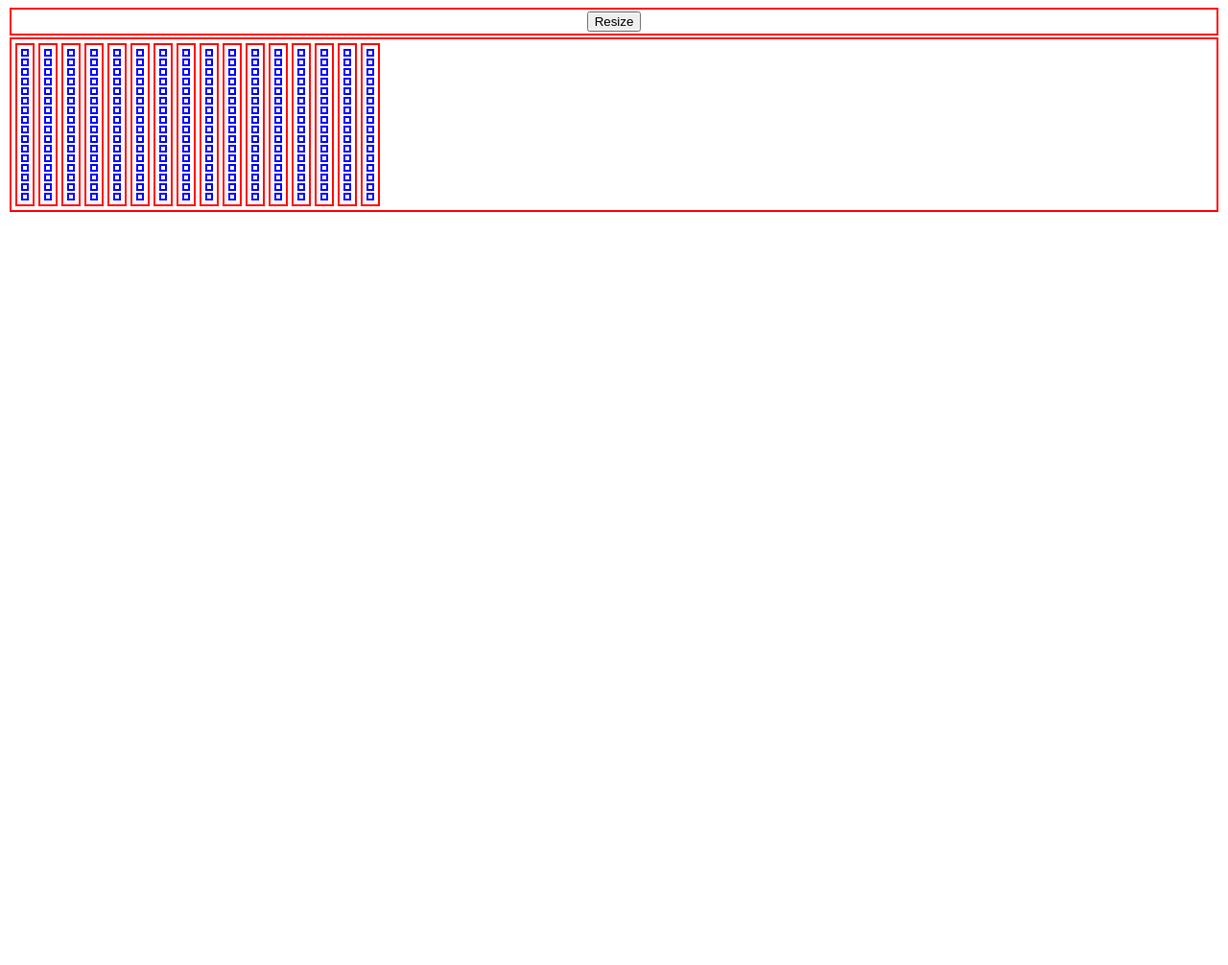
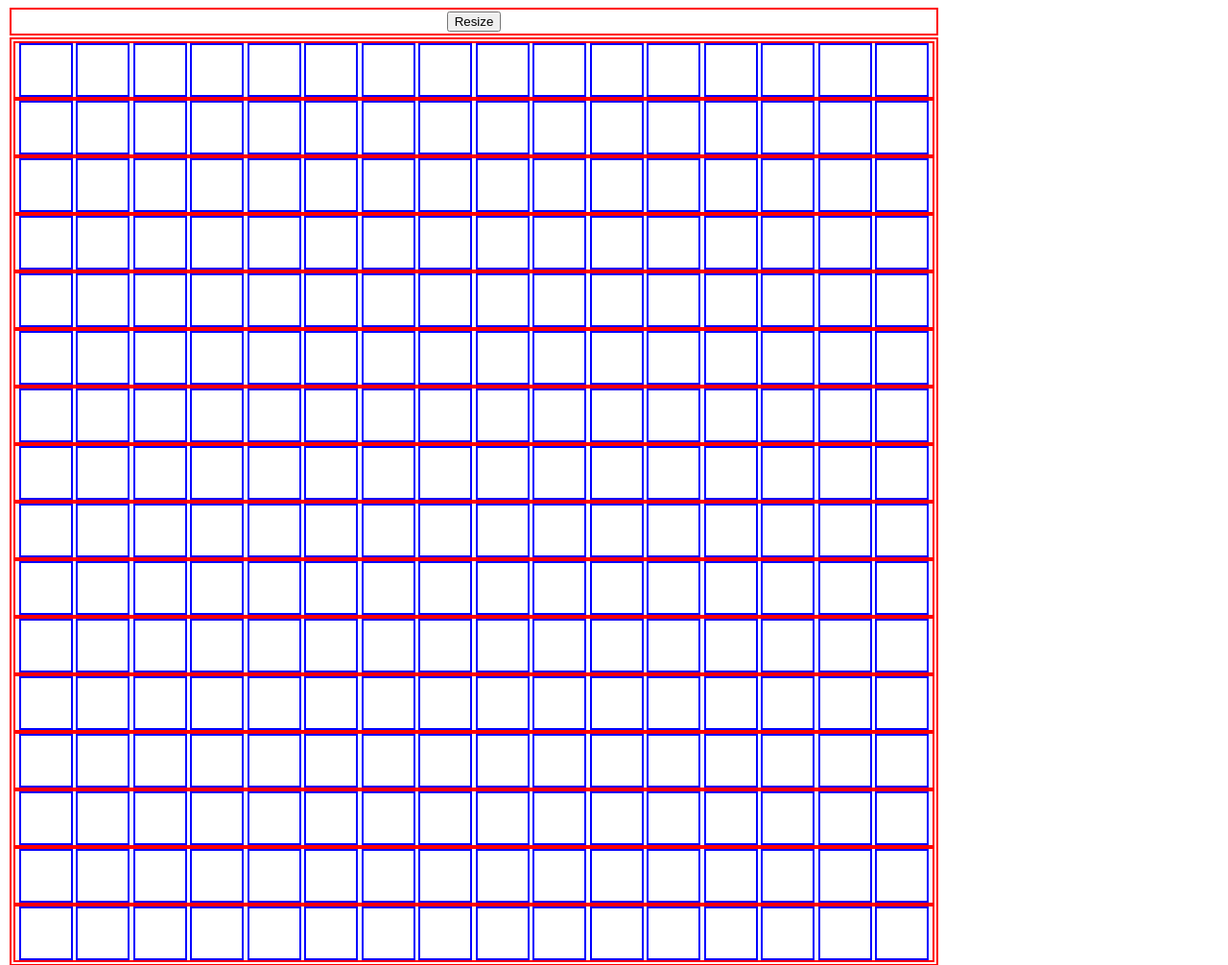
Before and after one commit to YehorKo757/TOP-Etch-a-Scetch, a plain HTML site: page index.html in a window 1280 px wide. Shown: the top 1006 px of the page at 96% size. Before the commit the page ends 800 px from the top, so only its background shows below. Drawn offline with Linux system fonts and the light colour scheme.

Commit message:
Add styling to make squares resizable

```diff
--- a/script.js
+++ b/script.js
@@ -18,15 +18,17 @@ let item = undefined;
 let size = undefined;
 
 function makeGrid(size = 16) {
-
+    let counter = 0;
     for (let i=0; i<=size-1; i++){
         row = document.createElement("div");
         row.classList.add("row");
 
         for (let j=0; j<=size-1; j++){
             item = document.createElement("div");
-            item.setAttribute("id", "item");
+            item.classList.add("item");
+            item.setAttribute("id", `${counter}`);
             row.appendChild(item);
+            counter++;
         }
         container.appendChild(row);
     }
@@ -58,3 +60,10 @@ button.addEventListener("click", () => {
     makeGrid(sizeInp);
 
 })
+container.addEventListener("onmouseenter", (event) => {
+    let target = event.target;
+    if (target.id) {
+        document.getElementById(target.id).style.backgroundColor = "red";
+    }
+
+})
--- a/style.css
+++ b/style.css
@@ -7,16 +7,32 @@ div {
 .container-button {
     display: flex;
     justify-content: space-evenly;
+    max-width: 960px;
+    min-width: 500px;
 }
 
 .container {
     display: flex;
+    max-width: 960px;
+    min-width: 500px;
+    max-height: 960px;
+    aspect-ratio: 1/1;
+    flex-direction: column;
+    justify-content: space-evenly;
 }
 
-#item {
-    border: 2px, solid, blue;
+.row {
+    display: flex;
+    justify-content: space-evenly;
+    margin: 0;
+    padding: 0;
+    flex: 1;
 }
 
-#item:hover {
-    background-color: aqua;
+.item {
+    border: 2px, solid, blue;
+    aspect-ratio: 1/1;
+    min-width: 20px;
+    max-width: 100%;
+    margin: 0;
 }
```
